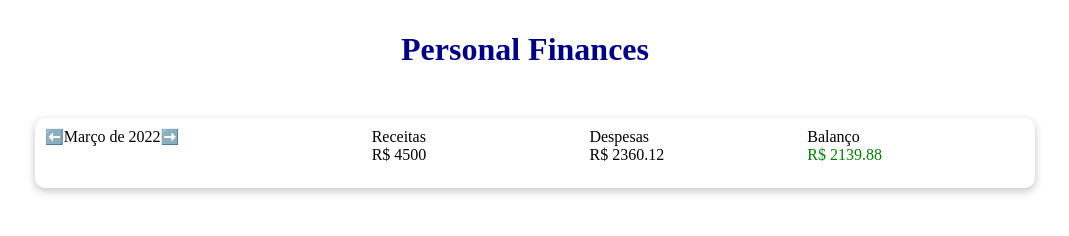
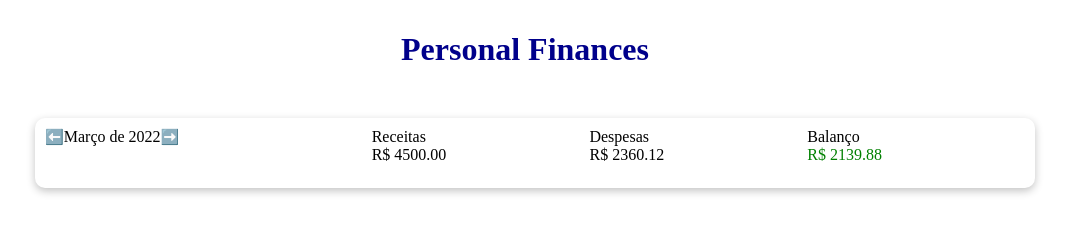
Before and after one commit to santosfk/personal-finances, a React (Vite) app: page / in a window 1280 px wide. Shown: the top 236 px of the page, without its empty margins (115-1184 px from the left). Built offline with nearby package versions, Linux system fonts and the light colour scheme.

Commit message:
transforming expense and income value to have two decimal places

```diff
--- a/src/components/InfoArea/index.tsx
+++ b/src/components/InfoArea/index.tsx
@@ -27,6 +27,8 @@ export default function InfoArea({
     monthChange(`${currentDate.getFullYear()} - ${currentDate.getMonth() + 1}`);
   };
   const showValue = (income - expense).toFixed(2);
+  const showExpense = expense.toFixed(2);
+  const showIncome = income.toFixed(2);
   return (
     <style.Container>
       <style.MonthArea>
@@ -35,8 +37,8 @@ export default function InfoArea({
         <style.MonthArrow onClick={handleNextMonth}> ➡️</style.MonthArrow>
       </style.MonthArea>
       <style.ResumeArea>
-        <ResumeItem color="" title="Receitas" value={income} />
-        <ResumeItem color="" title="Despesas" value={expense} />
+        <ResumeItem color="" title="Receitas" value={showIncome} />
+        <ResumeItem color="" title="Despesas" value={showExpense} />
         <ResumeItem
           title="Balanço"
           value={showValue}
```
